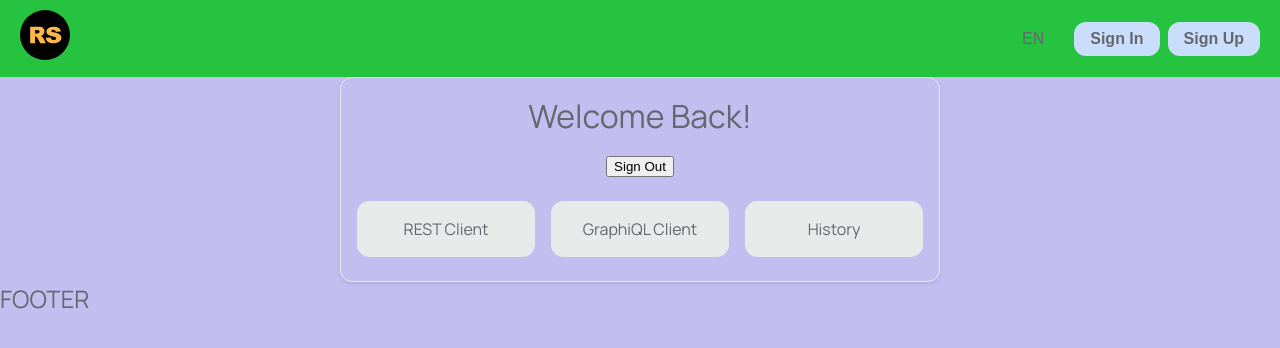
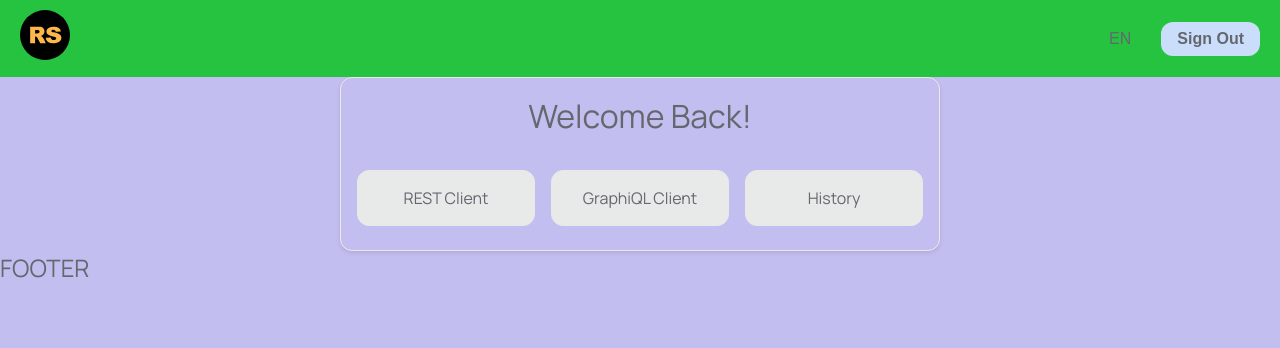
Before and after one commit to lustrochka/Graphiql-app, a Next.js app: page / in a window 1280 px wide. Shown: the top 348 px of the page. Built offline with nearby package versions, Linux system fonts and the light colour scheme; no server answers; the database is empty; sample sign-in values are in the browser's storage.

Commit message:
refactor: moved Sign Out button to Header component

```diff
--- a/src/components/Header/Header.tsx
+++ b/src/components/Header/Header.tsx
@@ -1,11 +1,14 @@
 import React, { useEffect, useState } from "react";
 import Link from "next/link";
 import Image from "next/image";
+import { auth, db } from "../../lib/firebase";
+import { onAuthStateChanged, User as FirebaseUser } from "firebase/auth";
 import styles from "./Header.module.css";
 
 const Header: React.FC = () => {
   const [isSticky, setSticky] = useState(false);
   const [language, setLanguage] = useState("EN");
+  const [user, setUser] = useState<FirebaseUser | null>(null);
 
   useEffect(() => {
     const handleScroll = () => {
@@ -20,8 +23,20 @@ const Header: React.FC = () => {
     return () => window.removeEventListener("scroll", handleScroll);
   }, []);
 
+  useEffect(() => {
+    const unsubscribe = onAuthStateChanged(auth, (currentUser) => {
+      setUser(currentUser);
+    });
+
+    return () => unsubscribe();
+  }, []);
+
   const toggleLanguage = () => {
     setLanguage((prevLanguage) => (prevLanguage === "EN" ? "RU" : "EN"));
+  };
+
+  const handleSignOut = () => {
+    auth.signOut();
   };
 
   return (
@@ -40,12 +55,20 @@ const Header: React.FC = () => {
         <button className={styles.langToggle} onClick={toggleLanguage}>
           {language}
         </button>
+        {user ? (
+          <button className={styles.authButton} onClick={handleSignOut}>
+            Sign Out
+          </button>
+        ) : (
+          <>
             <Link href="/signin" passHref>
               <button className={styles.authButton}>Sign In</button>
             </Link>
             <Link href="/signup" passHref>
               <button className={styles.authButton}>Sign Up</button>
             </Link>
+          </>
+        )}
       </div>
     </header>
   );
--- a/src/pages/index.tsx
+++ b/src/pages/index.tsx
@@ -20,7 +20,6 @@ const WelcomePage: React.FC = () => {
         const userDoc = await getDoc(userDocRef);
         if (userDoc.exists()) {
           const userData = userDoc.data() as UserData;
-          setUserName(userData.name);
         }
       } else {
         setUser(null);
@@ -35,11 +34,7 @@ const WelcomePage: React.FC = () => {
       <h1>{user ? `Welcome Back!` : "Welcome!"}</h1>
       <nav>
         <ul className={styles.primaryLinks}>
-          {user ? (
-            <li>
-              <button onClick={() => auth.signOut()}>Sign Out</button>
-            </li>
-          ) : (
+          {user ? null : (
             <>
               <li>
                 <Link href="/signin">Sign In</Link>
```
Lines whose indentation alone changed are shown as unchanged.
